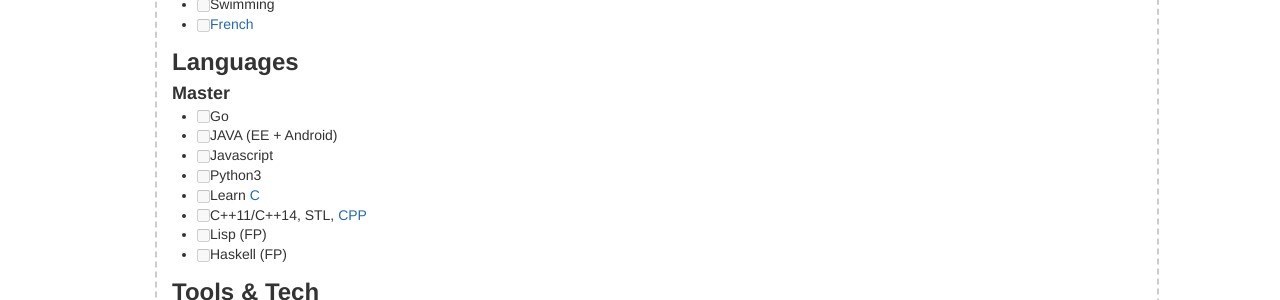
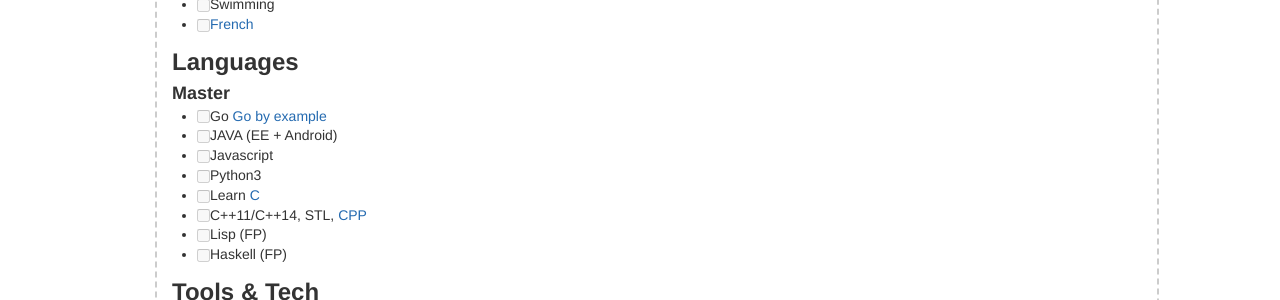
Before and after one commit to rohityadavcloud/rohityadavcloud.github.io, a Jekyll site: the page built from kaizen/index.markdown, in a window 1280 px wide and 900 px high. Shown: the part 440-740 px from the top of the window. Built offline with Jekyll 4.4.1, drawn with Linux system fonts in a browser that asks for light colours; Markdown is read by kramdown in place of the engine named in the settings.

Commit message:
kaizen
Signed-off-by: Rohit Yadav <bhaisaab@baagi.org>

```diff
--- a/kaizen/index.markdown
+++ b/kaizen/index.markdown
@@ -27,7 +27,7 @@ tagline: List for 2014
 
 ### Master
 
-- [ ] Go
+- [ ] Go [Go by example](https://gobyexample.com/)
 - [ ] JAVA (EE + Android)
 - [ ] Javascript
 - [ ] Python3
```
